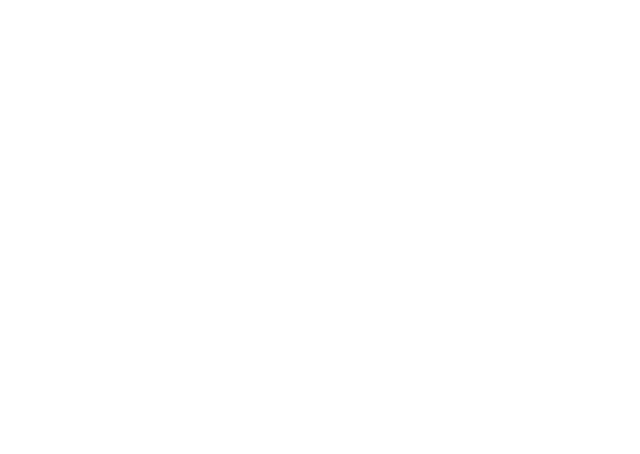
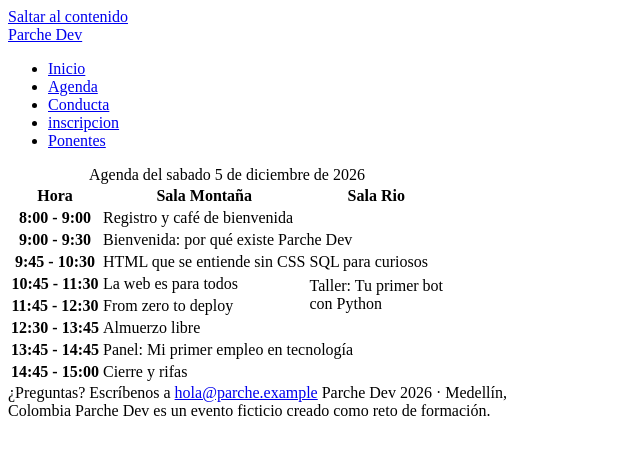
Before and after one commit to Crossoby/parche-dev, a plain HTML site: page agenda.html in a window 1280 px wide. Shown: the whole page, without its empty margins (0-640 px from the left). Drawn offline with Linux system fonts and the light colour scheme.

Commit message:
feat: agrega la agenda con salas paralelas.

```diff
--- a/agenda.html
+++ b/agenda.html
@@ -6,6 +6,69 @@
     <title>Agenda</title>
 </head>
 <body>
+    <a href="#Contenido">Saltar al contenido</a>
+    <header><a href="index.html">Parche Dev</a>
+    <nav>
+        <ul>
+            <li><a href="agenda.html" aria-current="page">Inicio</a></li>
+            <li><a href="agenda.html">Agenda</a></li>
+            <li><a href="conducta.html">Conducta</a></li>
+            <li><a href="inscripcion.html">inscripcion</a></li>
+            <li><a href="ponentes.html">Ponentes</a></li>
 
+        </ul>
+    </nav>
+    </header>
+    <main id = "Contenido">
+        <table>
+            <caption>Agenda del sabado 5 de diciembre de 2026</caption>
+            <thead>
+                <tr>
+                    <th scope="col">Hora</th>
+                    <th scope="col">Sala Montaña</th>
+                    <th scope="col">Sala Rio</th>
+                </tr>
+            </thead>
+            <tbody>
+                <tr>
+                    <th scope="row">8:00 - 9:00</th>
+                    <td colspan="2">Registro y café de bienvenida</td>
+                </tr>
+                <tr>
+                    <th scope="row">9:00 - 9:30</th>
+                    <td id = "Bienvenida" colspan="2">Bienvenida: por qué existe Parche Dev</td>
+                </tr>
+                <tr>
+                    <th scope="row">9:45 - 10:30</th>
+                    <td id = "charla-html">HTML que se entiende sin CSS</td>
+                    <td id = "charla-sql">SQL para curiosos</td>
+                </tr>
+                <tr>
+                    <th scope="row">10:45 - 11:30</th>
+                    <td id = "charla-accesibilidad">La web es para todos </td>
+                    <td id = "taller-python" rowspan="2">Taller: Tu primer bot <br> con Python</td>
+                </tr>
+                <tr>
+                    <th scope="row">11:45 - 12:30</th>
+                    <td id = "charla-deploy">From zero to deploy</td>
+                </tr>
+                <tr>
+                    <th scope="row">12:30 - 13:45</th>
+                    <td colspan="2">Almuerzo libre</td>
+                </tr>
+                <tr>
+                    <th scope="row">13:45 - 14:45</th>
+                    <td id = "Panel" colspan="2">Panel: Mi primer empleo en tecnología</td>
+                </tr>
+                <tr>
+                    <th scope="row">14:45 - 15:00</th>
+                    <td colspan="2">Cierre y rifas</td>
+                </tr>
+            </tbody>
+        </table>
+    </main>
+    <footer>¿Preguntas? Escríbenos a <a href="mailto:hola@parche.example">hola@parche.example</a>
+    Parche Dev 2026 · Medellín,<br>Colombia
+    Parche Dev es un evento ficticio creado como reto de formación.</footer>
 </body>
 </html>
```
Also changed, not shown: conducta.html (+20 -2 lines), gracias.html (+20 -2 lines), index.html (+0 -1 lines), inscripcion.html (+20 -2 lines), ponentes.html (+19 -1 lines).
